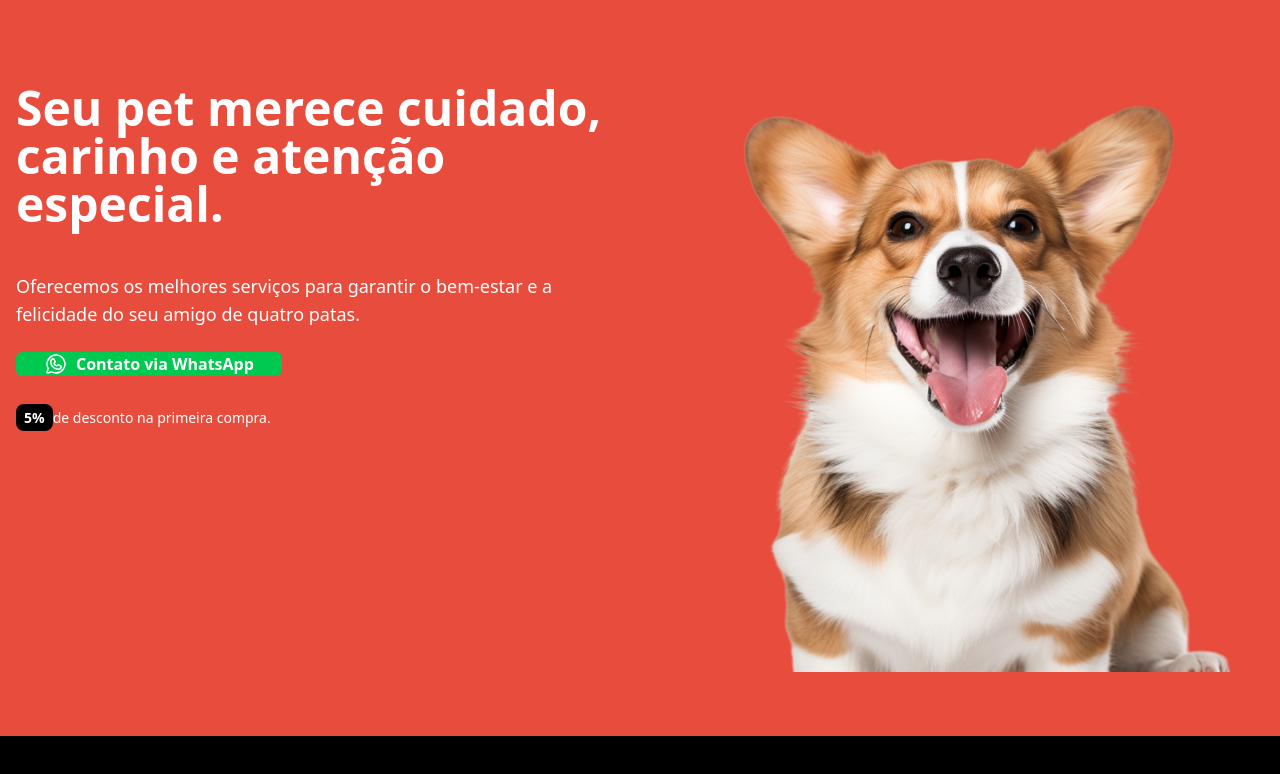
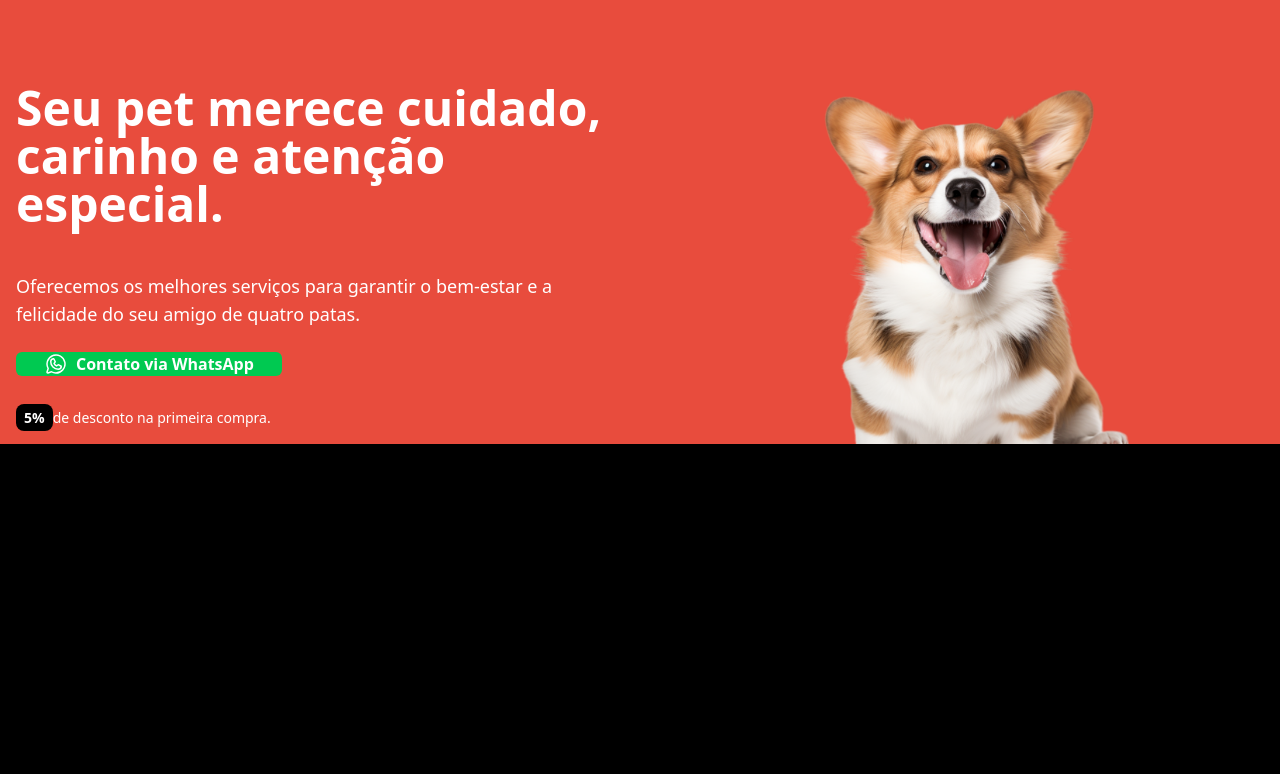
Before and after one commit to AndrePacolla/-LANDING-PET-Next-JS-, a Next.js app: page / in a window 1280 px wide. Shown: the top 774 px of the page. Built offline with nearby package versions, Linux system fonts and the light colour scheme.

Commit message:
ajuste img fundo tela mobile

```diff
--- a/src/app/_components/hero.tsx
+++ b/src/app/_components/hero.tsx
@@ -4,7 +4,7 @@ import Image from "next/image";
 export const Hero = () => {
     return(
         <section className="bg-[#e84c3d] text-white relative  overflow-hidden">
-            <div className="container mx-auto py-16 px-4 relative">
+            <div className="container mx-auto py-16 md:pb-0 px-4 relative">
                 <article className="grid grid-cols-1 lg:grid-cols-2 gap-8 ">
                   <div className="space-y-6">
                     <h1 className=" text-3xl  md:text-4xl lg:text-5xl font-bold leading- py-5">
@@ -28,11 +28,14 @@ export const Hero = () => {
 
                   </div>
 
-                  <div className="hidden md:block h-full">
+                  <div className="hidden md:block h-full relative">
                     <Image
                     src={dogImg}
                     alt="Foto do doguinho"
                     className="object-contain"
+                    fill
+                    quality={100}
+                    priority
                    />
 
                   </div>
```
